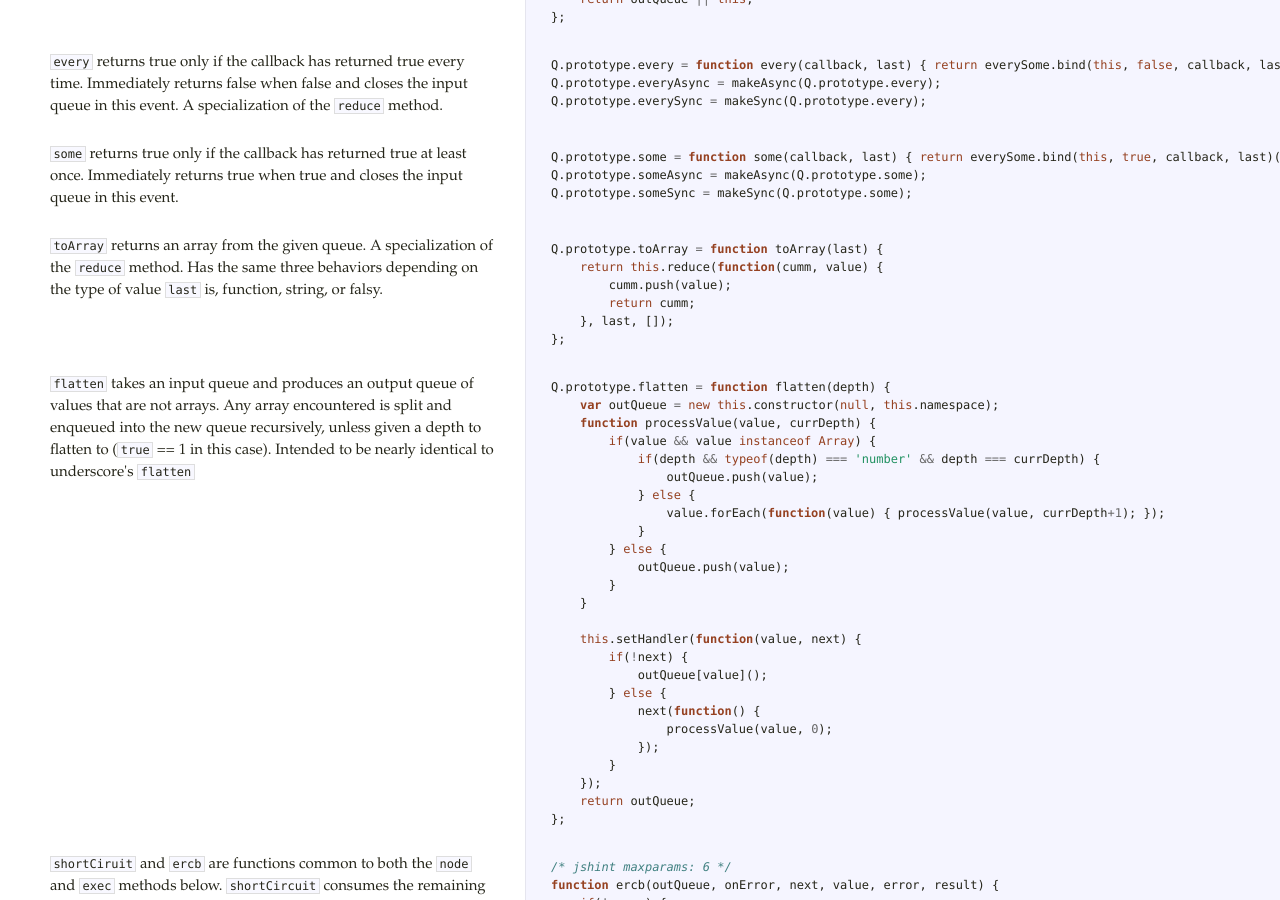
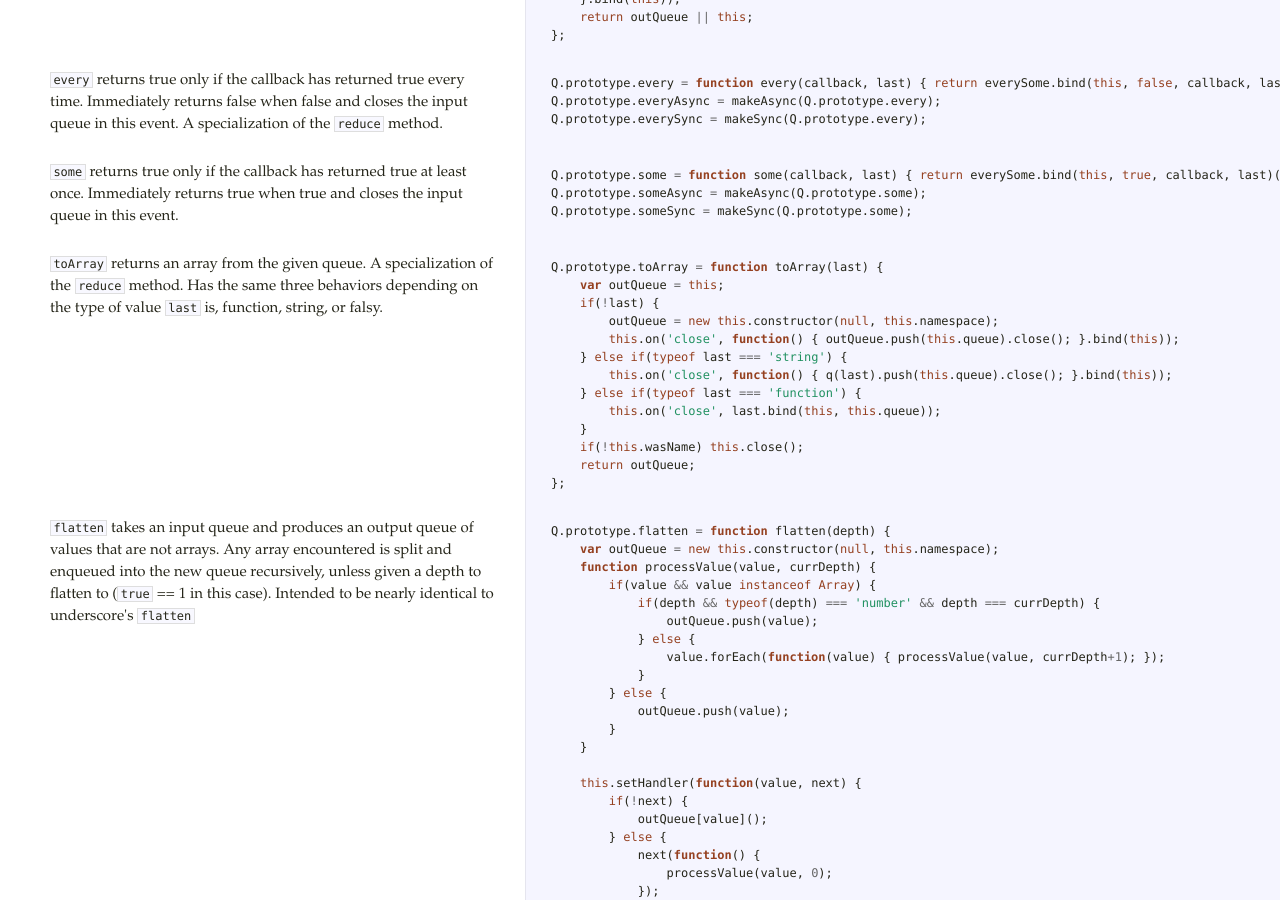
Before and after one commit to dfellis/queue-flow, a Jekyll site: the page docs/queue-flow.html, which Jekyll copies as it is, in a window 1280 px wide and 900 px high, scrolled down 8240 px. Built offline with Jekyll 4.4.1, drawn with Linux system fonts in a browser that asks for light colours; Markdown is read by kramdown in place of the engine named in the settings; some of the changed text lies outside the part shown.

Commit message:
Automatic documentation for version 0.6.16

```diff
--- a/docs/queue-flow.html
+++ b/docs/queue-flow.html
@@ -77,7 +77,8 @@ if desired, rather than considering the whole object as a single item in the que
 
 <p>uses the built-in in-memory engine.</p>             </td>             <td class="code">               <div class="highlight"><pre><span class="kd">function</span> <span class="nx">Q</span><span class="p">(</span><span class="nx">nameOrArray</span><span class="p">,</span> <span class="nx">namespace</span><span class="p">)</span> <span class="p">{</span>
     <span class="nx">EventEmitter</span><span class="p">.</span><span class="nx">call</span><span class="p">(</span><span class="k">this</span><span class="p">);</span>
-    <span class="k">this</span><span class="p">.</span><span class="nx">namespace</span> <span class="o">=</span> <span class="nx">namespace</span><span class="p">;</span></pre></div>             </td>           </tr>                               <tr id="section-9">             <td class="docs">               <div class="pilwrap">                 <a class="pilcrow" href="#section-9">&#182;</a>               </div>               <p>Private variables, the handlers and actual queue array</p>             </td>             <td class="code">               <div class="highlight"><pre>    <span class="kd">var</span> <span class="nx">queue</span> <span class="o">=</span> <span class="nx">nameOrArray</span> <span class="k">instanceof</span> <span class="nb">Array</span> <span class="o">?</span> <span class="nx">nameOrArray</span> <span class="o">:</span> <span class="p">[];</span>
+    <span class="k">this</span><span class="p">.</span><span class="nx">namespace</span> <span class="o">=</span> <span class="nx">namespace</span><span class="p">;</span></pre></div>             </td>           </tr>                               <tr id="section-9">             <td class="docs">               <div class="pilwrap">                 <a class="pilcrow" href="#section-9">&#182;</a>               </div>               <p>Private variables, the handlers and actual queue array</p>             </td>             <td class="code">               <div class="highlight"><pre>    <span class="k">this</span><span class="p">.</span><span class="nx">wasName</span> <span class="o">=</span> <span class="nx">nameOrArray</span> <span class="k">instanceof</span> <span class="nb">Array</span> <span class="o">?</span> <span class="kc">false</span> <span class="o">:</span> <span class="kc">true</span><span class="p">;</span>
+    <span class="kd">var</span> <span class="nx">queue</span> <span class="o">=</span> <span class="k">this</span><span class="p">.</span><span class="nx">queue</span> <span class="o">=</span> <span class="nx">nameOrArray</span> <span class="k">instanceof</span> <span class="nb">Array</span> <span class="o">?</span> <span class="nx">nameOrArray</span> <span class="o">:</span> <span class="p">[];</span>
     <span class="kd">var</span> <span class="nx">handler</span><span class="p">;</span>
     <span class="kd">var</span> <span class="nx">handlerBusy</span> <span class="o">=</span> <span class="kc">false</span><span class="p">;</span>
     <span class="kd">var</span> <span class="nx">recentlyEmptied</span> <span class="o">=</span> <span class="kc">false</span><span class="p">;</span></pre></div>             </td>           </tr>                               <tr id="section-10">             <td class="docs">               <div class="pilwrap">                 <a class="pilcrow" href="#section-10">&#182;</a>               </div>               <p>Privileged methods</p>             </td>             <td class="code">               <div class="highlight"><pre></pre></div>             </td>           </tr>                               <tr id="section-11">             <td class="docs">               <div class="pilwrap">                 <a class="pilcrow" href="#section-11">&#182;</a>               </div>               <p><code>setHandler</code> defines the special function to call to process the queue
@@ -418,10 +419,17 @@ when true and closes the input queue in this event.</p>             </td>
 <span class="nx">Q</span><span class="p">.</span><span class="nx">prototype</span><span class="p">.</span><span class="nx">someSync</span> <span class="o">=</span> <span class="nx">makeSync</span><span class="p">(</span><span class="nx">Q</span><span class="p">.</span><span class="nx">prototype</span><span class="p">.</span><span class="nx">some</span><span class="p">);</span></pre></div>             </td>           </tr>                               <tr id="section-33">             <td class="docs">               <div class="pilwrap">                 <a class="pilcrow" href="#section-33">&#182;</a>               </div>               <p><code>toArray</code> returns an array from the given queue. A specialization of the <code>reduce</code> method.
 Has the same three behaviors depending on the type of value <code>last</code> is, function, string, or
 falsy.</p>             </td>             <td class="code">               <div class="highlight"><pre><span class="nx">Q</span><span class="p">.</span><span class="nx">prototype</span><span class="p">.</span><span class="nx">toArray</span> <span class="o">=</span> <span class="kd">function</span> <span class="nx">toArray</span><span class="p">(</span><span class="nx">last</span><span class="p">)</span> <span class="p">{</span>
-    <span class="k">return</span> <span class="k">this</span><span class="p">.</span><span class="nx">reduce</span><span class="p">(</span><span class="kd">function</span><span class="p">(</span><span class="nx">cumm</span><span class="p">,</span> <span class="nx">value</span><span class="p">)</span> <span class="p">{</span>
-        <span class="nx">cumm</span><span class="p">.</span><span class="nx">push</span><span class="p">(</span><span class="nx">value</span><span class="p">);</span>
-        <span class="k">return</span> <span class="nx">cumm</span><span class="p">;</span>
-    <span class="p">},</span> <span class="nx">last</span><span class="p">,</span> <span class="p">[]);</span>
+    <span class="kd">var</span> <span class="nx">outQueue</span> <span class="o">=</span> <span class="k">this</span><span class="p">;</span>
+    <span class="k">if</span><span class="p">(</span><span class="o">!</span><span class="nx">last</span><span class="p">)</span> <span class="p">{</span>
+        <span class="nx">outQueue</span> <span class="o">=</span> <span class="k">new</span> <span class="k">this</span><span class="p">.</span><span class="nx">constructor</span><span class="p">(</span><span class="kc">null</span><span class="p">,</span> <span class="k">this</span><span class="p">.</span><span class="nx">namespace</span><span class="p">);</span>
+        <span class="k">this</span><span class="p">.</span><span class="nx">on</span><span class="p">(</span><span class="s1">&#39;close&#39;</span><span class="p">,</span> <span class="kd">function</span><span class="p">()</span> <span class="p">{</span> <span class="nx">outQueue</span><span class="p">.</span><span class="nx">push</span><span class="p">(</span><span class="k">this</span><span class="p">.</span><span class="nx">queue</span><span class="p">).</span><span class="nx">close</span><span class="p">();</span> <span class="p">}.</span><span class="nx">bind</span><span class="p">(</span><span class="k">this</span><span class="p">));</span>
+    <span class="p">}</span> <span class="k">else</span> <span class="k">if</span><span class="p">(</span><span class="k">typeof</span> <span class="nx">last</span> <span class="o">===</span> <span class="s1">&#39;string&#39;</span><span class="p">)</span> <span class="p">{</span>
+        <span class="k">this</span><span class="p">.</span><span class="nx">on</span><span class="p">(</span><span class="s1">&#39;close&#39;</span><span class="p">,</span> <span class="kd">function</span><span class="p">()</span> <span class="p">{</span> <span class="nx">q</span><span class="p">(</span><span class="nx">last</span><span class="p">).</span><span class="nx">push</span><span class="p">(</span><span class="k">this</span><span class="p">.</span><span class="nx">queue</span><span class="p">).</span><span class="nx">close</span><span class="p">();</span> <span class="p">}.</span><span class="nx">bind</span><span class="p">(</span><span class="k">this</span><span class="p">));</span>
+    <span class="p">}</span> <span class="k">else</span> <span class="k">if</span><span class="p">(</span><span class="k">typeof</span> <span class="nx">last</span> <span class="o">===</span> <span class="s1">&#39;function&#39;</span><span class="p">)</span> <span class="p">{</span>
+        <span class="k">this</span><span class="p">.</span><span class="nx">on</span><span class="p">(</span><span class="s1">&#39;close&#39;</span><span class="p">,</span> <span class="nx">last</span><span class="p">.</span><span class="nx">bind</span><span class="p">(</span><span class="k">this</span><span class="p">,</span> <span class="k">this</span><span class="p">.</span><span class="nx">queue</span><span class="p">));</span>
+    <span class="p">}</span>
+    <span class="k">if</span><span class="p">(</span><span class="o">!</span><span class="k">this</span><span class="p">.</span><span class="nx">wasName</span><span class="p">)</span> <span class="k">this</span><span class="p">.</span><span class="nx">close</span><span class="p">();</span>
+    <span class="k">return</span> <span class="nx">outQueue</span><span class="p">;</span>
 <span class="p">};</span></pre></div>             </td>           </tr>                               <tr id="section-34">             <td class="docs">               <div class="pilwrap">                 <a class="pilcrow" href="#section-34">&#182;</a>               </div>               <p><code>flatten</code> takes an input queue and produces an output queue of values that are not arrays. Any
 array encountered is split and enqueued into the new queue recursively, unless given a depth to
 flatten to (<code>true</code> == 1 in this case). Intended to be nearly identical to underscore's <code>flatten</code></p>             </td>             <td class="code">               <div class="highlight"><pre><span class="nx">Q</span><span class="p">.</span><span class="nx">prototype</span><span class="p">.</span><span class="nx">flatten</span> <span class="o">=</span> <span class="kd">function</span> <span class="nx">flatten</span><span class="p">(</span><span class="nx">depth</span><span class="p">)</span> <span class="p">{</span>
```
